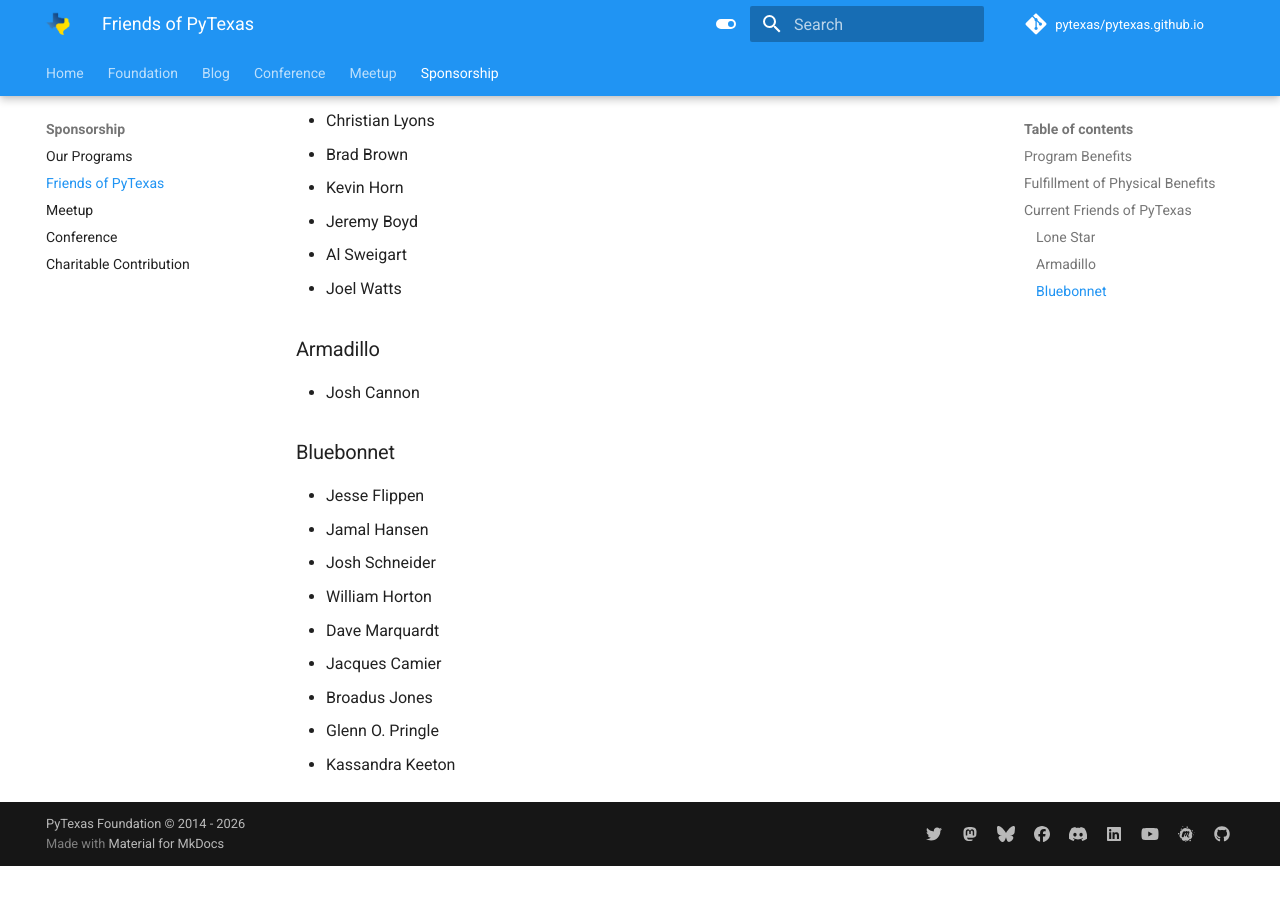
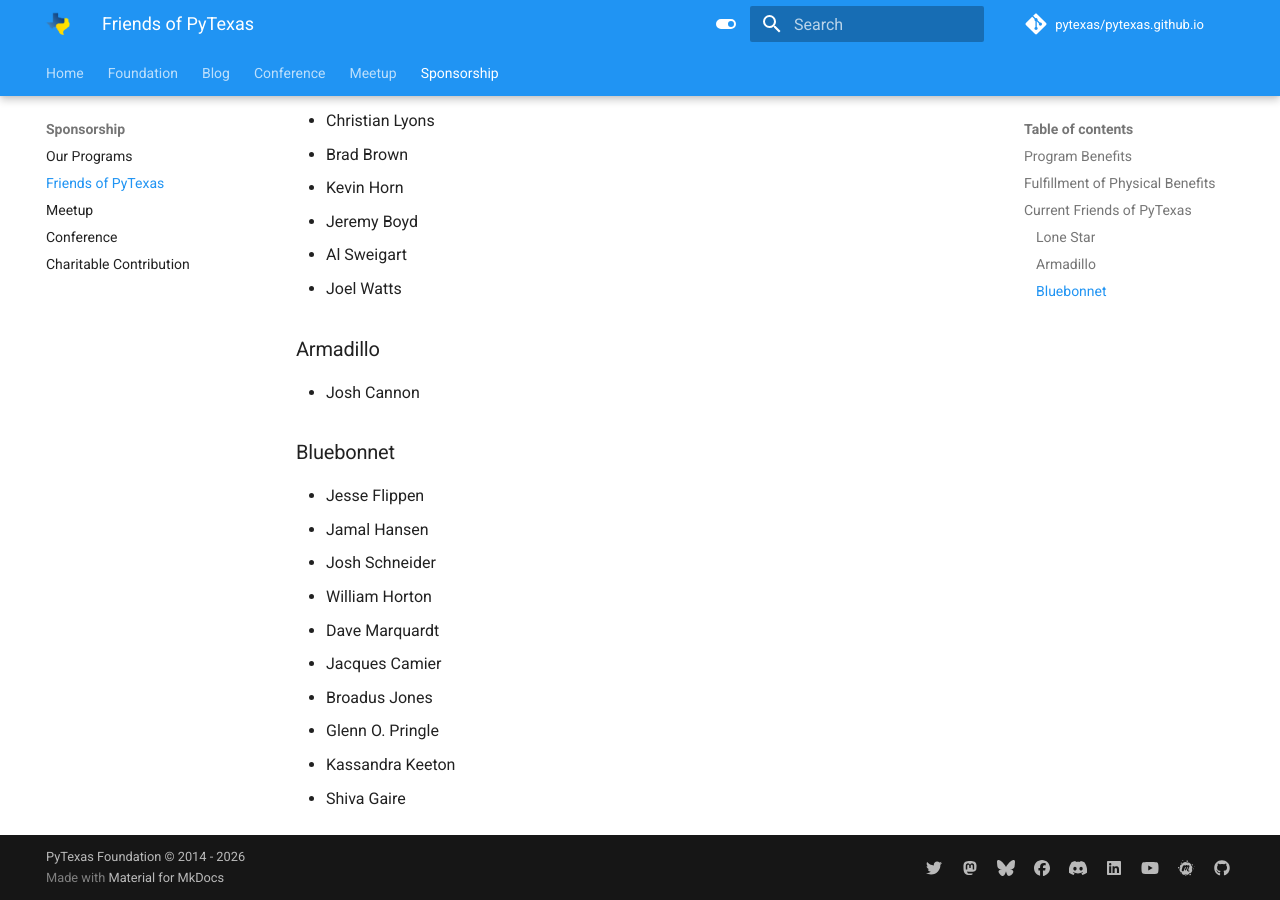
Before and after one commit to pytexas/pytexas.github.io, an MkDocs documentation site: the page built from docs/sponsorship/friends.md, in a window 1280 px wide and 900 px high, scrolled down 1786 px. Built offline with MkDocs 1.6.1 and Material for MkDocs 9.7.7, drawn with Linux system fonts in a browser that asks for light colours; comment, search, counter and statistics services are not loaded; before the commit the page ends 2652 px from its top, so only the background shows below that.

Commit message:
Add to sponsorship friends list (#37)

```diff
--- a/docs/sponsorship/friends.md
+++ b/docs/sponsorship/friends.md
@@ -118,3 +118,4 @@
 * Broadus Jones
 * Glenn O. Pringle
 * Kassandra Keeton
+* Shiva Gaire
```
